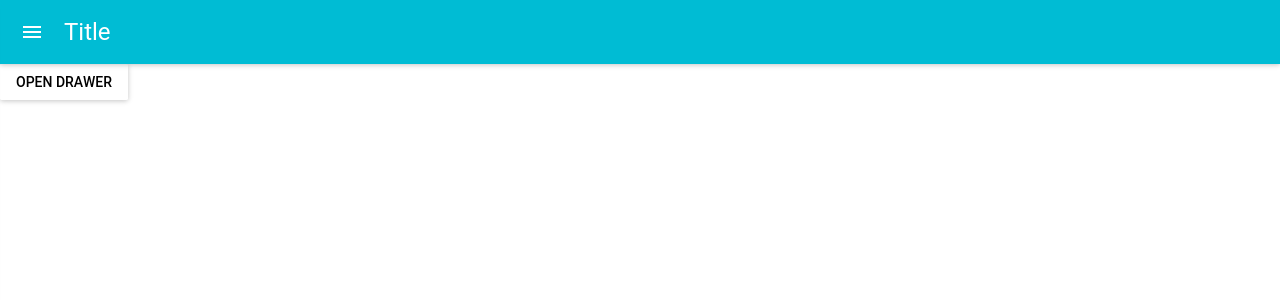
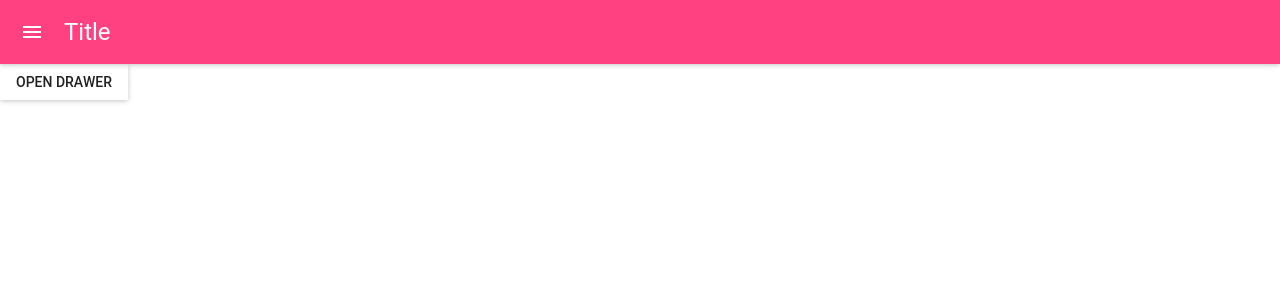
Before and after one commit to why-absystem/login-react, a React (Create React App) app: page / in a window 1280 px wide. Shown: the top 300 px of the page. Built offline with nearby package versions, Linux system fonts and the light colour scheme.

Commit message:
custom theme material ui

```diff
--- a/src/mytheme.js
+++ b/src/mytheme.js
@@ -1,15 +1,32 @@
 import React, { Component } from 'react';
 import {
+	cyan500, cyan700,
 	pinkA200,
 	grey100, grey300, grey400, grey500,
 	white, darkBlack, fullBlack
 } from 'material-ui/styles/colors';
+import {fade} from 'material-ui/utils/colorManipulator';
 import getMuiTheme from 'material-ui/styles/getMuiTheme';
 
 const mytheme = getMuiTheme({
 	fontFamily: 'Roboto, sans-serif',
+	borderRadius: 2,
 	palette: {
-		textColor: fullBlack,
+		primary1Color: pinkA200,
+		primary2Color: cyan700,
+		primary3Color: grey400,
+		accent1Color: pinkA200,
+		accent2Color: grey100,
+		accent3Color: grey500,
+		textColor: darkBlack,
+		secondaryTextColor: fade(darkBlack, 0.54),
+		alternateTextColor: white,
+		canvasColor: white,
+		borderColor: grey300,
+		disabledColor: fade(darkBlack, 0.3),
+		pickerHeaderColor: cyan500,
+		clockCircleColor: fade(darkBlack, 0.07),
+		shadowColor: fullBlack,
 	}
 });
 
```
